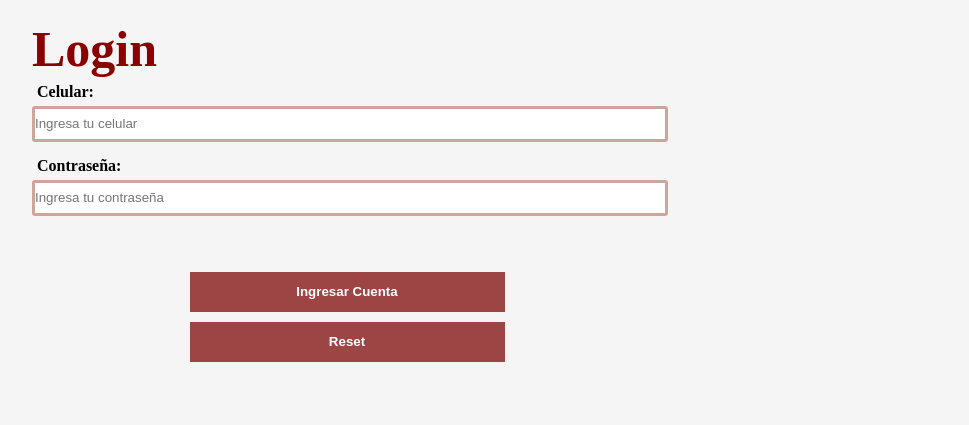
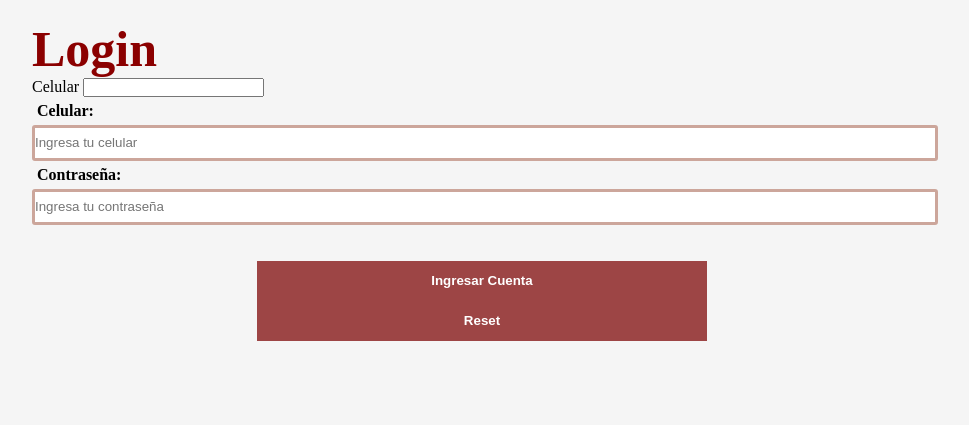
Before and after one commit to willyto3/PanaderiaMinTic, a Flask app: page /Login in a window 1280 px wide. Shown: the part 241-666 px from the top of the page, without its empty margins (158-1127 px from the left). Run offline with Flask 2, Linux system fonts and the light colour scheme; the visitor is signed in with stand-in values (Sample User, id 1); parts of the project's set-up code (start-up, migrations or seed data) failed here and were passed over.

Commit message:
Tratando de incluir WTF

```diff
--- a/panaderia/models.py
+++ b/panaderia/models.py
@@ -56,7 +56,7 @@
 class Facturas(db.Model):
     __tablename__ = 'facturas'
     idfactura = db.Column(db.Integer, primary_key=True)
-    fechafactura = db.Column(db.Datetime, nullable=True, default =datetime.utcnow)
+    #fechafactura = db.Column(db.Datetime, nullable=True, default =datetime.utcnow)
 
 
 # Modelo para la base de datos Panaderia tabla 'Roles'
--- a/panaderia/templates/Index.html
+++ b/panaderia/templates/Index.html
@@ -22,8 +22,5 @@
 
     {% endfor %}
 
-
-
-
 </main>
 {% endblock %}
--- a/panaderia/templates/Login.html
+++ b/panaderia/templates/Login.html
@@ -8,6 +8,25 @@
     {% endfor %}
 
     <h1>Login</h1>
+
+    <form method="POST">
+    {{form.hidden_tag()}}
+
+    {{form.celular.label}}
+    {{form.celular()}}
+
+
+
+
+    </form
+
+
+
+
+
+
+
+
 
     <form method="POST" class="formulario2" action="/ingresar">
 
--- a/panaderia/views.py
+++ b/panaderia/views.py
@@ -11,22 +11,38 @@
 # Creacion de las Paginas
 
 # Pagina Principal
+
+
 @app.route('/')
 def index():
-    platos=Platos.query.all()
+    platos = Platos.query.all()
     return render_template('/index.html', platos=platos)
 
 # Pagina de Inicio de Sesion
-@app.route('/Login')
+
+
+@app.route('/Login', methods=['GET', 'POST'])
 def login():
-    return render_template('login.html')
+    celular = None
+    form = LoginForm()
+    # Validacion de los datos ingresados
+    if form.validate_on_submit():
+        celular = form.celular.data
+        form.celular.data = ''
+        contrasena = form.contrasena.data
+
+    return render_template('login.html', celular=celular, form=form)
 
 # Pagina de Registro
+
+
 @app.route('/Registro')
 def registro():
     return render_template('registro.html')
 
 # Pagina de Creacion de Platos
+
+
 @app.route('/CrearPlatos')
 def crearplatos():
     return render_template('crearplatos.html')
@@ -39,7 +55,7 @@
 
 @app.route('/Menu')
 def menu():
-    platos=Platos.query.all()
+    platos = Platos.query.all()
     return render_template('menu.html', platos=platos)
 
 
@@ -120,8 +136,8 @@
         flash('Usuario o Contraseña incorrectos')
         return render_template('login.html')
 
+    # Funcion Crear Plato
 
-    # Funcion Crear Plato
 
 @app.route('/crearplatos', methods=['POST'])
 def crearplato():
@@ -129,12 +145,21 @@
     imagen = request.files['imagenplato']
 
     filename = secure_filename(imagen.filename)
-    imagen.save(os.path.join(app.config["UPLOAD_FOLDER"],filename))
+    imagen.save(os.path.join(app.config["UPLOAD_FOLDER"], filename))
 
-    plato = Platos(nombreplato=request.form['nombreplato'], precioplato=request.form['precioplato'], descripcionplato=request.form['descripcionplato'], nombreimagenplato=filename)
+    plato = Platos(nombreplato=request.form['nombreplato'], precioplato=request.form['precioplato'],
+                   descripcionplato=request.form['descripcionplato'], nombreimagenplato=filename)
     db.session.add(plato)
     db.session.commit()
     flash('Registro creado exitosamente')
     return render_template('crearplatos.html')
 
 # CLASES DE FORMULARIO
+
+# Formulario de Login
+
+
+class LoginForm(FlaskForm):
+    celular = StringField('Celular', validators=[DataRequired()])
+    contrasena = PasswordField('Contraseña', validators=[DataRequired()])
+    submit = SubmitField('Ingresar')
```
Also changed, not shown: panaderia/database/panaderia.db (added).
